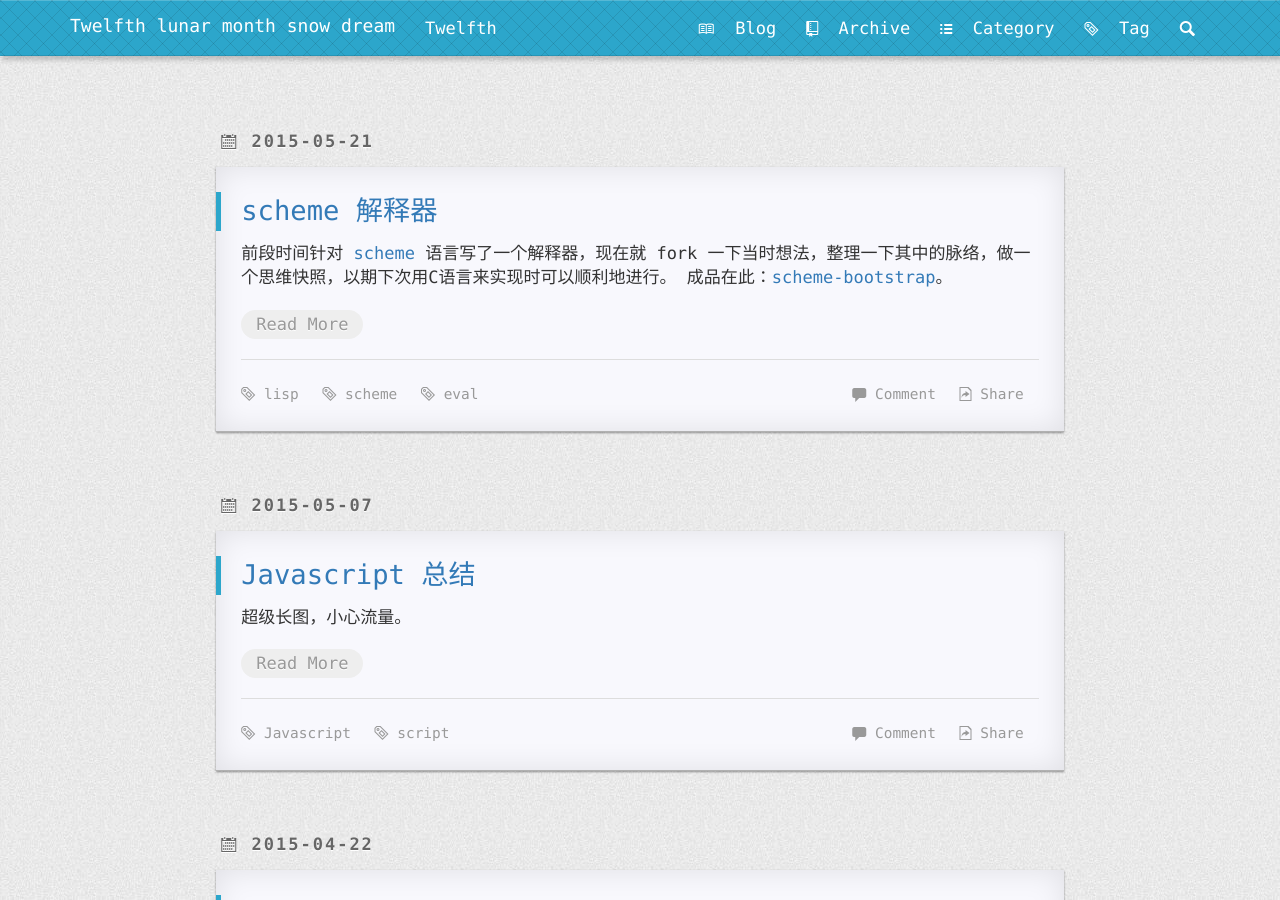
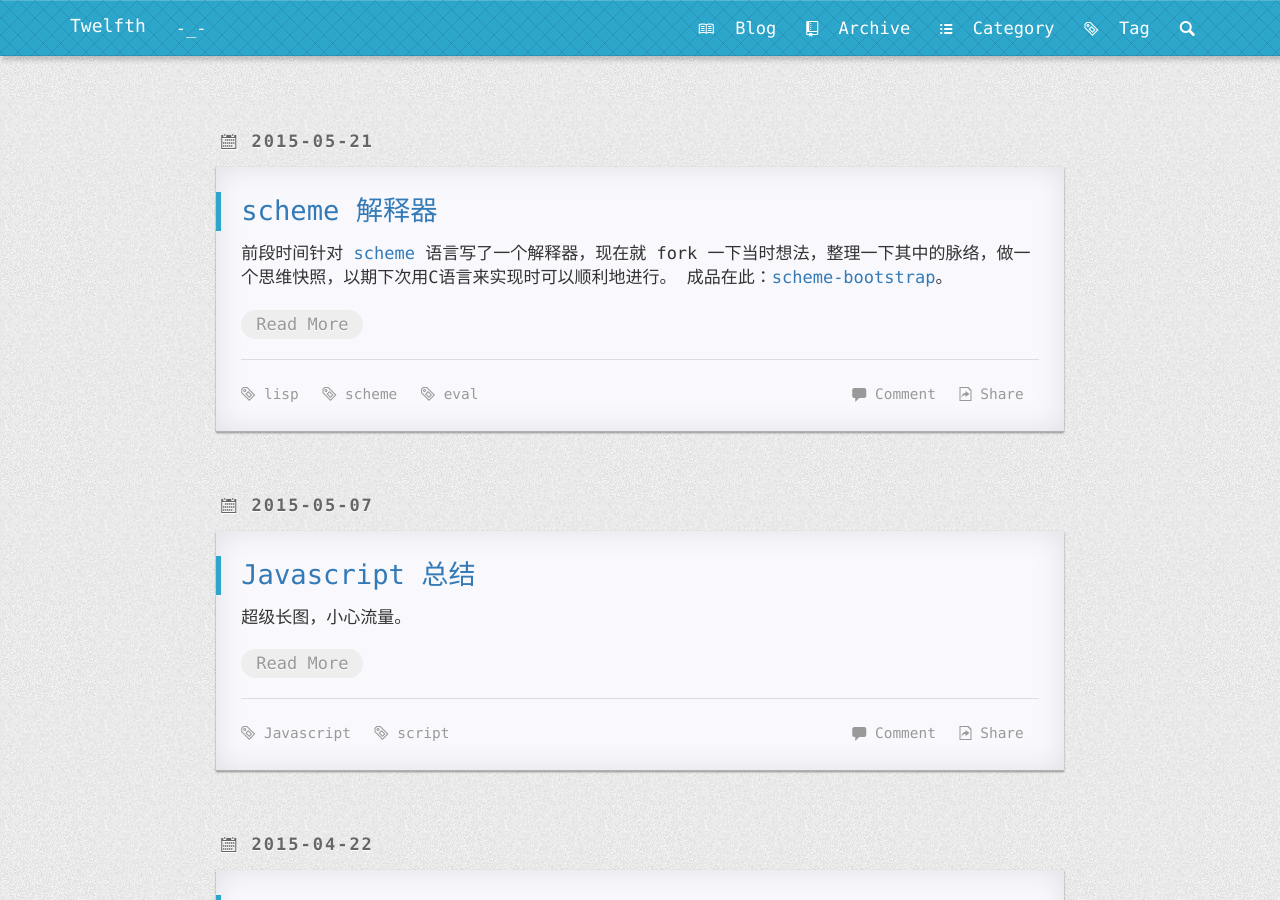
Before and after one commit to menbin/blog, a Jekyll site: the page built from index.html, in a window 1280 px wide and 900 px high. Built offline with Jekyll 4.4.1, drawn with Linux system fonts in a browser that asks for light colours; nearby versions of some CDN libraries; Markdown is read by kramdown in place of the engine named in the settings; the list of posts is cut into pages by our own code; comment, search, counter and statistics services are not loaded.

Commit message:
Update _config.yml

```diff
--- a/_config.yml
+++ b/_config.yml
@@ -28,9 +28,9 @@ baseurl: ""
 
 
 
-title: "Twelfth lunar month snow dream"
+title: "Twelfth"
 email: "kkkkkk021go@163.net"
-description: "Twelfth"
+description: "-_-"
 github_username:  "menbin"
 swiftype_searchId: "ncwR9a8S9CTx2q9SgsJm"
 disqus_shortname: "menbin"
```
